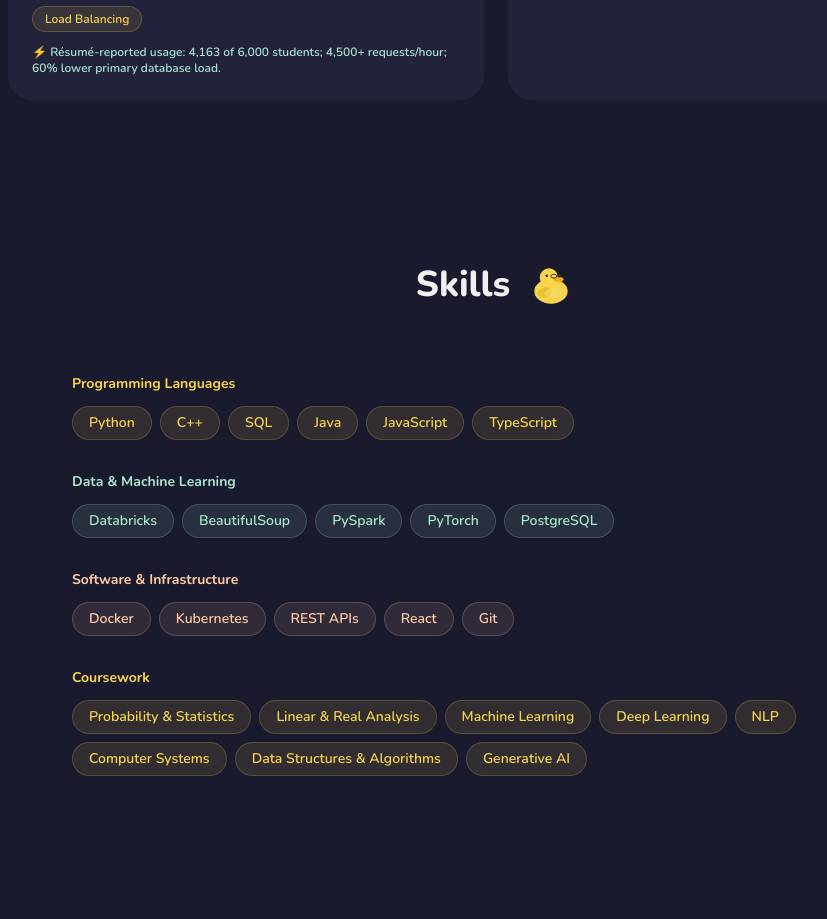
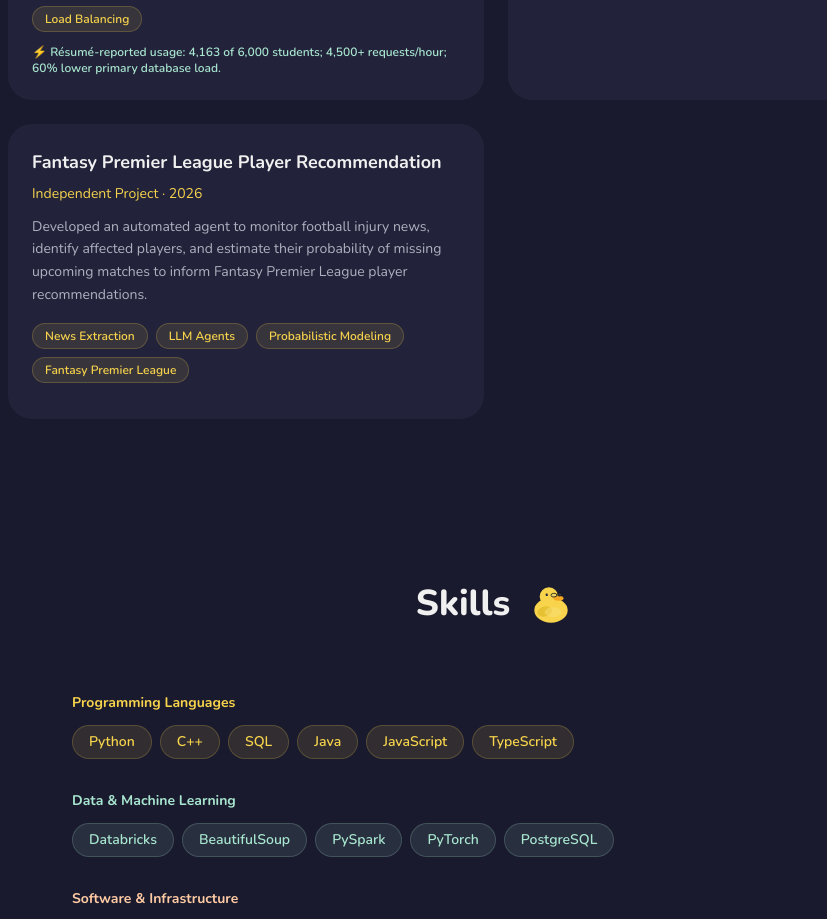
Before and after one commit to hoang-real/hoang-chu-portfolio, a React (Vite) app: page / in a window 1280 px wide. Shown: the part 3066-3985 px from the top of the page, without its empty margins (144-971 px from the left). Built offline with nearby package versions, Linux system fonts and the light colour scheme.

Commit message:
Add FPL injury-news and player availability project

```diff
--- a/src/data/content.js
+++ b/src/data/content.js
@@ -23,7 +23,7 @@ const content = {
     ]
   },
   "about": {
-    "bio": "I'm Hoang Chu, pursuing a combined bachelor’s and master’s in Computer Science, Mathematics, and Statistics at Pitzer College and Claremont Graduate University, with expected graduation in May 2027.\n\nMy experience spans business AI agents at Adobe, storage systems at Intercontinental Exchange, and front-end engineering at Periwinkle Trading. My projects include open-source course scheduling and retrieval-augmented generation.\n\nGPA: 3.963 undergraduate · 4.0 graduate."
+    "bio": "I'm Hoang Chu, pursuing a combined bachelor’s and master’s in Computer Science, Mathematics, and Statistics at Pitzer College and Claremont Graduate University, with expected graduation in May 2027.\n\nMy experience spans business AI agents at Adobe, storage systems at Intercontinental Exchange, and front-end engineering at Periwinkle Trading. My projects include open-source course scheduling, retrieval-augmented generation, and an FPL injury-news monitoring project.\n\nGPA: 3.963 undergraduate · 4.0 graduate."
   },
   "experience": {
     "entries": [
@@ -86,6 +86,18 @@ const content = {
           "RAG",
           "Vector Search",
           "Text Chunking"
+        ],
+        "link": null
+      },
+      {
+        "title": "Fantasy Premier League Player Recommendation",
+        "subtitle": "Independent Project · 2026",
+        "description": "Developed an automated agent to monitor football injury news, identify affected players, and estimate their probability of missing upcoming matches to inform Fantasy Premier League player recommendations.",
+        "tech": [
+          "News Extraction",
+          "LLM Agents",
+          "Probabilistic Modeling",
+          "Fantasy Premier League"
         ],
         "link": null
       }
```
